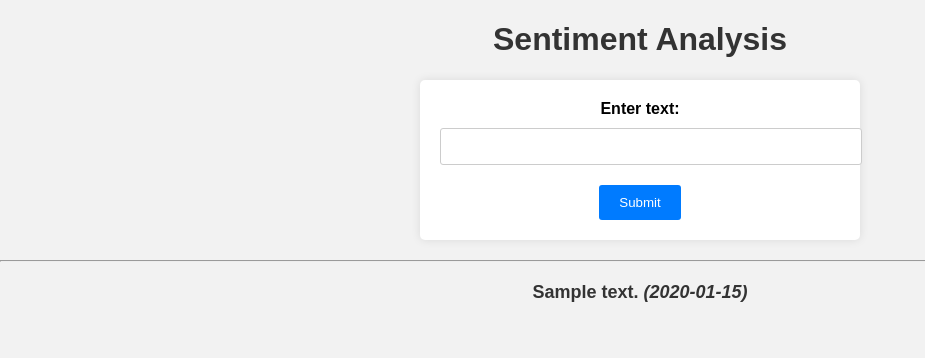
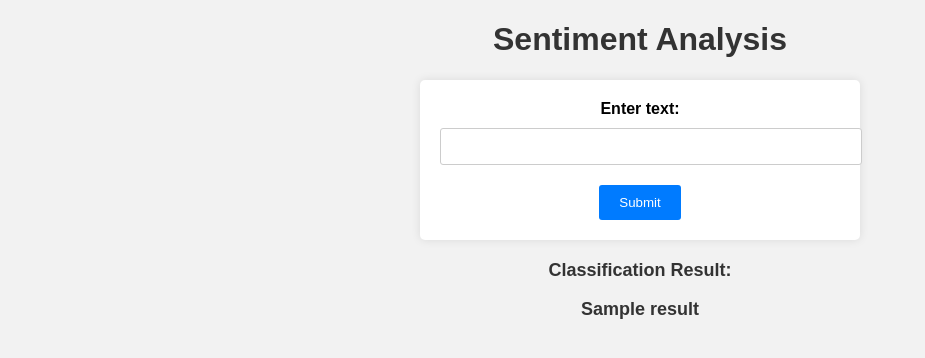
Before and after one commit to Georgi-Tyufekchiev/Docker-K8s, a Flask app: template 01.Docker-Compose-BERT/src/templates/index.html in a window 1280 px wide. Shown: the top 358 px of the page, without its empty margins (0-925 px from the left). Run offline with Flask 3, Linux system fonts and the light colour scheme; the template is opened without the code that fills it: most values are stand-ins (such as "Sample title", 1, 10 or a date in 2020).

Commit message:
Fix issues

```diff
--- a/01.Docker-Compose-BERT/src/app.py
+++ b/01.Docker-Compose-BERT/src/app.py
@@ -1,12 +1,26 @@
 import flask
 from bert_model import predict
 from pymongo import MongoClient
-
+from sentiment_classifier import SentimentClassifier
+from transformers import BertTokenizer
+import torch
 app = flask.Flask(__name__, template_folder='templates')
 
 mongo_client = MongoClient("db",27017)
 db = mongo_client.flask_db
 classification = db.classify
+
+MODEL_NAME = 'bert-base-cased'
+tokenizer = BertTokenizer.from_pretrained("bert-base-cased")
+MAX_LEN = 400
+device = torch.device("cuda" if torch.cuda.is_available() else "cpu")
+
+model = SentimentClassifier(2)
+model = model.to(device)
+
+class_names = ['positive', 'negative']
+model.load_state_dict(torch.load("model/best_model_state.bin", map_location=torch.device(device)))
+model.eval()
 
 try:
     mongo_client.admin.command('ismaster')
@@ -21,10 +35,9 @@ def main():
 
     if flask.request.method == 'POST':
         text = flask.request.form['text']
-        result = predict(text)
+        result = predict(text,tokenizer,MAX_LEN,device,model,class_names)
         classification.insert_one({'text':text,"sentiment":result})
-        all_sentiments = classification.find()
-        return flask.render_template('index.html', result=all_sentiments)
+        return flask.render_template('index.html', result=result)
 
 
 if __name__ == '__main__':
--- a/01.Docker-Compose-BERT/src/sentiment_classifier.py
+++ b/01.Docker-Compose-BERT/src/sentiment_classifier.py
@@ -8,7 +8,7 @@ class SentimentClassifier(nn.Module):
 
     def __init__(self, n_classes, weight_decay=0.0001):
         super(SentimentClassifier, self).__init__()
-        self.bert = BertModel.from_pretrained(MODEL_NAME, return_dict=False)
+        self.bert = BertModel.from_pretrained("bert-base-cased", return_dict=False)
         self.bn = nn.BatchNorm1d(self.bert.config.hidden_size)
         self.drop_bert = nn.Dropout(p=0.3)
         self.out = nn.Linear(self.bert.config.hidden_size, n_classes)
--- a/01.Docker-Compose-BERT/src/templates/index.html
+++ b/01.Docker-Compose-BERT/src/templates/index.html
@@ -14,11 +14,9 @@
         <input type="text" id="text" name="text" required>
         <button type="submit">Submit</button>
     </form>
-    <hr>
-    {% for sentiment in result %}
-        <div class="classify">
-            <p>{{ result['text'] }} <i>({{ result['sentiment']}})</i></p>
-        </div>
-    {% endfor %}
+    <div>
+        <p><strong>Classification Result:</strong></p>
+        <p>{{ result }}</p>
+    </div>
 </body>
 </html>
```
Also changed, not shown: 01.Docker-Compose-BERT/src/bert_model.py (+1 -13 lines), 2 other files.
